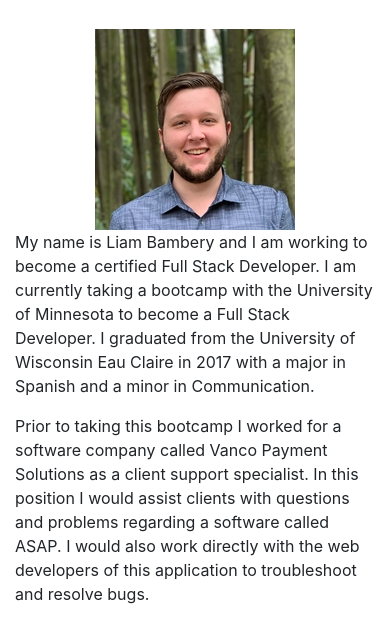
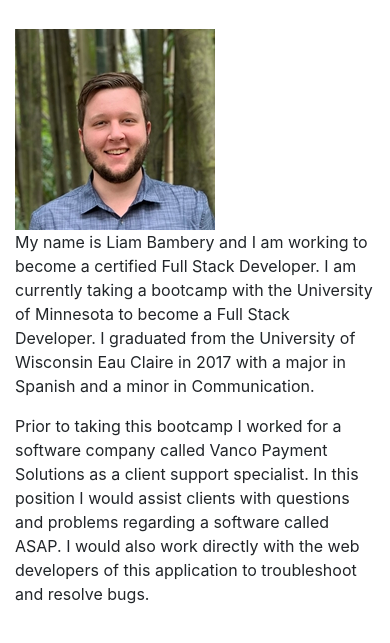
Before and after one commit to liambambery23/Portfolio, a plain HTML site: page index.html in a window 390 px wide. Shown: the part 131-774 px from the top of the page. Drawn offline with nearby package versions, Linux system fonts and the light colour scheme.

Commit message:
removed media query from css

```diff
--- a/style.css
+++ b/style.css
@@ -17,12 +17,3 @@
 #portfolio img {
     margin: 20px;
 }
-
-
-@media only screen and (max-width: 600px) {
-.liam-img {
-    display: block;
-    margin-left: auto;
-    margin-right: auto;
-}
-}
```
